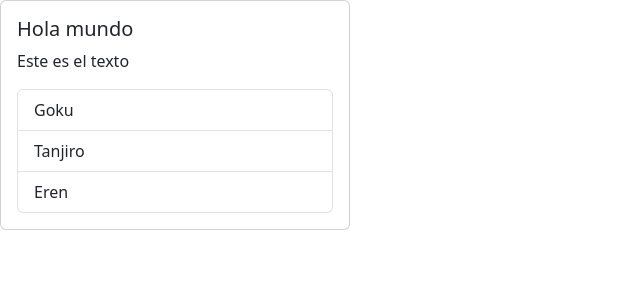
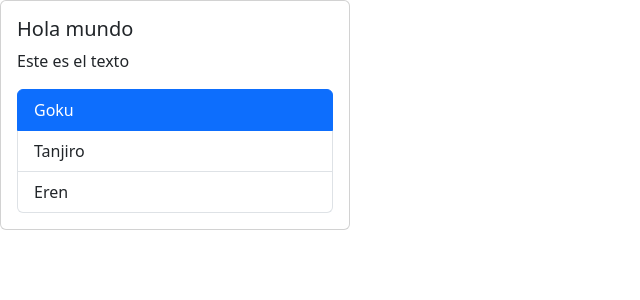
Before and after one commit to hanier10/react-app-project, a React (Vite) app: page / in a window 1280 px wide. Shown: the top 300 px of the page, without its empty margins (0-640 px from the left). Built offline with nearby package versions, Linux system fonts and the light colour scheme.

Commit message:
ussing useState

```diff
--- a/src/components/List.tsx
+++ b/src/components/List.tsx
@@ -1,17 +1,22 @@
-import { MouseEvent } from "react";
+import { useState } from "react";
 
 type Props = {
   data: string[];
 };
 
 function List({ data }: Props) {
-  const handleClick = (event: MouseEvent) => {
-    console.log(event);
+  const [index, setIndex] = useState(0);
+  const handleClick = (i: number) => {
+    setIndex(i);
   };
   return (
     <ul className="list-group">
-      {data.map((elemento) => (
-        <li onClick={handleClick} key={elemento} className="list-group-item">
+      {data.map((elemento, i) => (
+        <li
+          onClick={() => handleClick(i)}
+          key={elemento}
+          className={`list-group-item ${index == i ? "active" : ""}`}
+        >
           {elemento}
         </li>
       ))}
```
